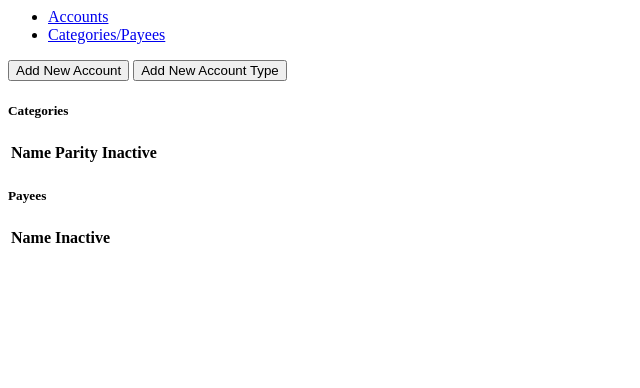
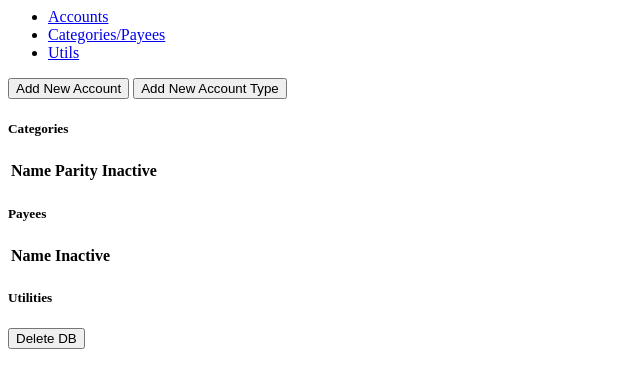
Before and after one commit to drewzarn/expensetracker, a PHP site: page /tab-manage.php in a window 1280 px wide. Shown: the top 388 px of the page, without its empty margins (0-640 px from the left). Run offline with PHP 8.4, Linux system fonts and the light colour scheme; lists and menus that the app fills with data are empty.

Commit message:
Add button to nuke SW and DB

```diff
--- a/js/db.js
+++ b/js/db.js
@@ -1,5 +1,5 @@
 const DB = new Dexie('expensedata');
-if(!DB.isOpen()) {
+
 DB.version(3).stores({
     balances: 'id,account_id,accounttype_id,date',
 });
@@ -16,4 +16,3 @@ if(!DB.isOpen()) {
     transactions: 'id,payee,category,date,year,month,day,monthyear,weekday',
     metadata: 'table'
 });
-}
--- a/pages/tab-manage.php
+++ b/pages/tab-manage.php
@@ -5,6 +5,9 @@
 		</li>
 		<li class="nav-item">
 			<a class="nav-link" id="managecatpayees-tab" data-toggle="tab" href="#managecatpayees" role="tab" aria-controls="contact" aria-selected="false">Categories/Payees</a>
+		</li>
+		<li class="nav-item">
+			<a class="nav-link" id="manageutils-tab" data-toggle="tab" href="#manageutils" role="tab" aria-controls="contact" aria-selected="false">Utils</a>
 		</li>
 	</ul>
 	<div class="tab-content" id="manageTabContent">
@@ -37,5 +40,15 @@
 				</div>
 			</div>
 		</div>
+		<div class="tab-pane fade" id="manageutils" role="tabpanel" aria-labelledby="manageutils-tab">
+			<div class="mt-3 container-fluid">
+					<div class="row">
+						<div class="col">
+							<h5>Utilities</h5>
+							<button id="util-nukeDB" class="btn btn-danger m-3">Delete DB</button>
+						</div>
+					</div>
+			</div>
+		</div>
 	</div>
 </div>
```
Also changed, not shown: js/rules.js (+16 -2 lines). Lines whose indentation alone changed are shown as unchanged.
